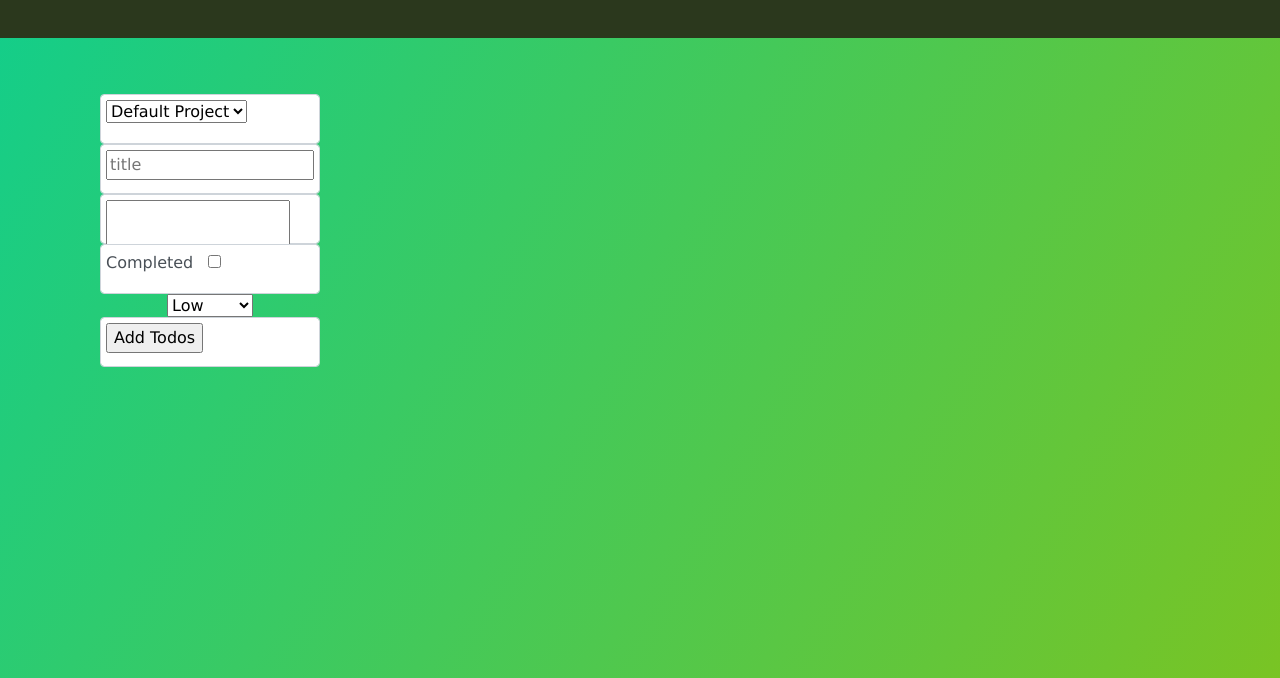
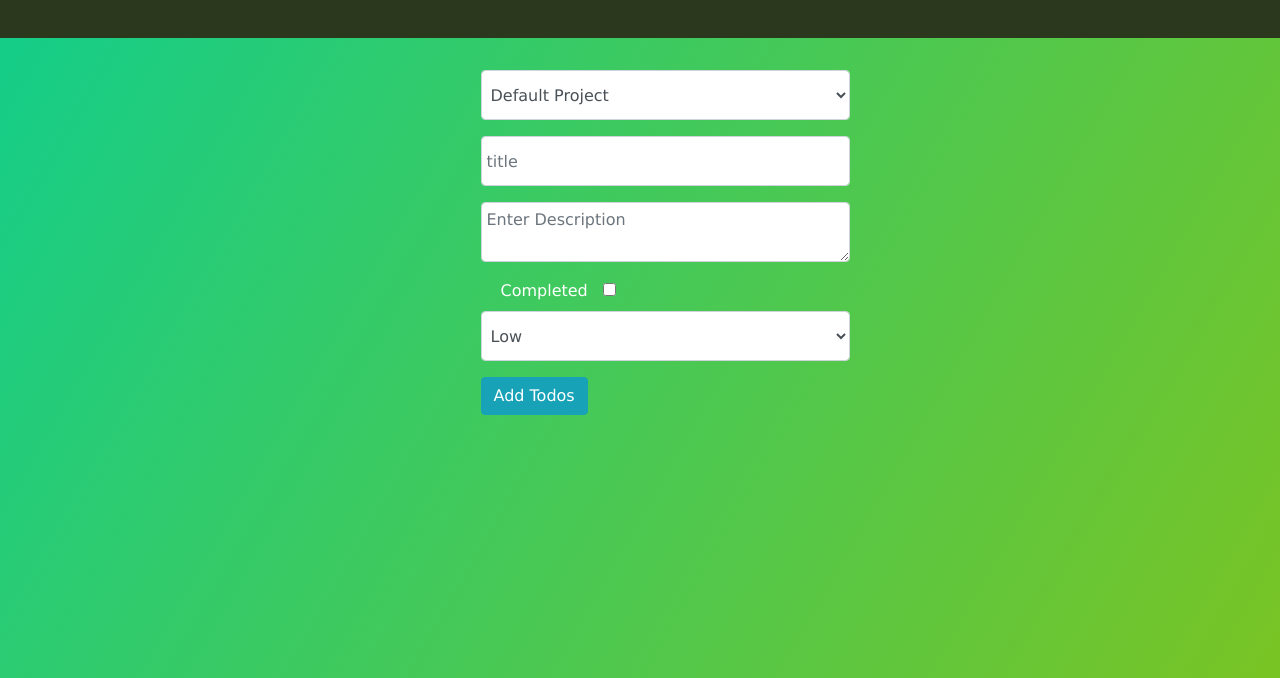
Before and after one commit to uimarshall/microverse-todo-list, a website built with webpack: page src/template.html in a window 1280 px wide. Both pictures are taken after a click on the button "Add New List". Shown: the part 122-800 px from the top of the page. Built offline with nearby package versions, Linux system fonts and the light colour scheme.

Commit message:
Add styles to form

```diff
--- a/src/app/addList.js
+++ b/src/app/addList.js
@@ -8,7 +8,7 @@ function addToStorage(project, list){
 export default function addTodos(){
    const form = document.createElement('form')
 
-    const inputWrapper = contentCreator.withText('div', '', 'form-control')
+    const inputWrapper = contentCreator.withText('div', '', 'form-group')
     const projects = []
     for(let i = 0; i < localStorage.length; i += 1){
       if (localStorage.key(i) != 'loglevel:webpack-dev-server'){
@@ -16,30 +16,37 @@ export default function addTodos(){
       }
    }
    const projectSelect = contentCreator.selectMenu(projects)
+   projectSelect.classList.add('form-control')
     inputWrapper.appendChild(projectSelect)
     form.appendChild(inputWrapper)
 
-    const inputWrapper2 = contentCreator.withText('div', '', 'form-control')
+    const inputWrapper2 = contentCreator.withText('div', '', 'form-group')
     const inputField2 = contentCreator.withoutLabel('input', 'text', 'title', 'todo-input')
+    inputField2.classList.add('form-control')
     inputWrapper2.appendChild(inputField2)
     form.appendChild(inputWrapper2)
 
-    const inputWrapper3 = contentCreator.withText('div', '', 'form-control')
+    const inputWrapper3 = contentCreator.withText('div', '', 'form-group')
+
     const textarea =  contentCreator.withText('textarea', '', 'desc')
+    textarea.classList.add('form-control')
+    textarea.setAttribute('placeholder', 'Enter Description')
     inputWrapper3.appendChild(textarea)
     form.append(inputWrapper3)
 
-    const textBoxWrapper = contentCreator.withText('div', '', 'form-control')
+    const textBoxWrapper = contentCreator.withText('div', '', 'form-check')
     const textBoxField = contentCreator.withLabel('input', 'checkbox', '', 'compconsted', 'completed')
     textBoxWrapper.appendChild(textBoxField)
     form.appendChild(textBoxWrapper)
 
    const menuOptions = ["low", "medium", "high"]
    const selectField = contentCreator.selectMenu(menuOptions)
+   selectField.classList.add('form-control')
    form.appendChild(selectField)
 
-   const submitWrapper = contentCreator.withText('div', '', 'form-control')
+   // const submitWrapper = contentCreator.withText('div', '', 'form-control')
    const submitBtn = contentCreator.withoutLabel('input', 'submit', '', 'compconsted')
+   submitBtn.classList.add('btn', 'btn-info', 'my-3')
    submitBtn.value = "Add Todos"
    submitBtn.onclick = () => {
       let list = {
@@ -50,8 +57,9 @@ export default function addTodos(){
       }
       addToStorage(projectSelect.value, list)
    }
-   submitWrapper.appendChild(submitBtn)
-   form.appendChild(submitWrapper)
+   // submitWrapper.appendChild(submitBtn)
+
+   form.appendChild(submitBtn)
 
    form.classList.add('default');
 
--- a/src/main.scss
+++ b/src/main.scss
@@ -30,6 +30,12 @@ header {
 
 form {
 	min-height: 40vh;
+	min-width: 30%;
+}
+
+#content form {
+	display: block;
+	margin: 0 auto;
 }
 
 .default {
```
